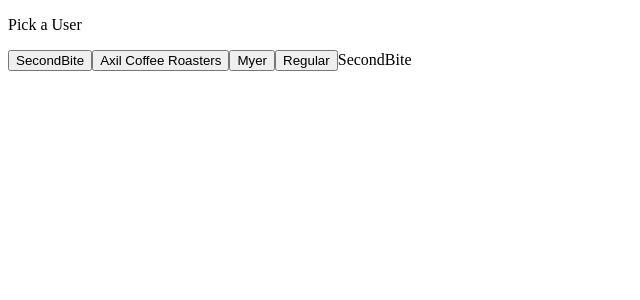
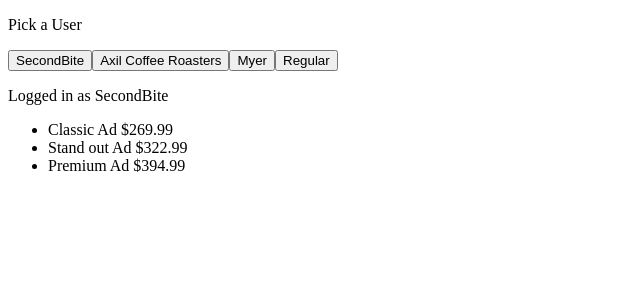
Before and after one commit to Suzyyc/seekLearning, a React (Create React App) app: page / in a window 1280 px wide. Both pictures are taken after a click on the button "SecondBite". Shown: the top 300 px of the page, without its empty margins (0-640 px from the left). Built offline with nearby package versions, Linux system fonts and the light colour scheme.

Commit message:
add Cart component, create ads

```diff
--- a/src/App.tsx
+++ b/src/App.tsx
@@ -1,4 +1,5 @@
 import React, { useState } from "react";
+import Cart from "./Cart";
 import logo from "./logo.svg";
 
 const users = ["SecondBite", "Axil Coffee Roasters", "Myer", "Regular"];
@@ -17,7 +18,13 @@
           {u}
         </button>
       ))}
-      {user}
+
+      {user && (
+        <>
+          <p>Logged in as {user}</p>
+          <Cart />
+        </>
+      )}
     </div>
   );
 }
--- /dev/null
+++ b/src/Cart.tsx
@@ -0,0 +1,39 @@
+import React, { useState } from "react";
+
+const ads = [
+  {
+    name: "Classic Ad",
+    description: "Offers the most basic level of advertisement",
+    price: 269.99,
+  },
+  {
+    name: "Stand out Ad",
+    description:
+      "Allows advertisers to use a company logo and use a longer presentation text",
+    price: 322.99,
+  },
+  {
+    name: "Premium Ad",
+    description:
+      "Same benefits as Standout Ad, but also puts the advertisement at the top of the results, allowing higher visibility",
+    price: 394.99,
+  },
+];
+
+const Cart = () => {
+  const [cart, setCart] = useState([]);
+
+  return (
+    <div>
+      <ul>
+        {ads.map((ad) => (
+          <li>
+            {ad.name} ${ad.price}
+          </li>
+        ))}
+      </ul>
+    </div>
+  );
+};
+
+export default Cart;
```
